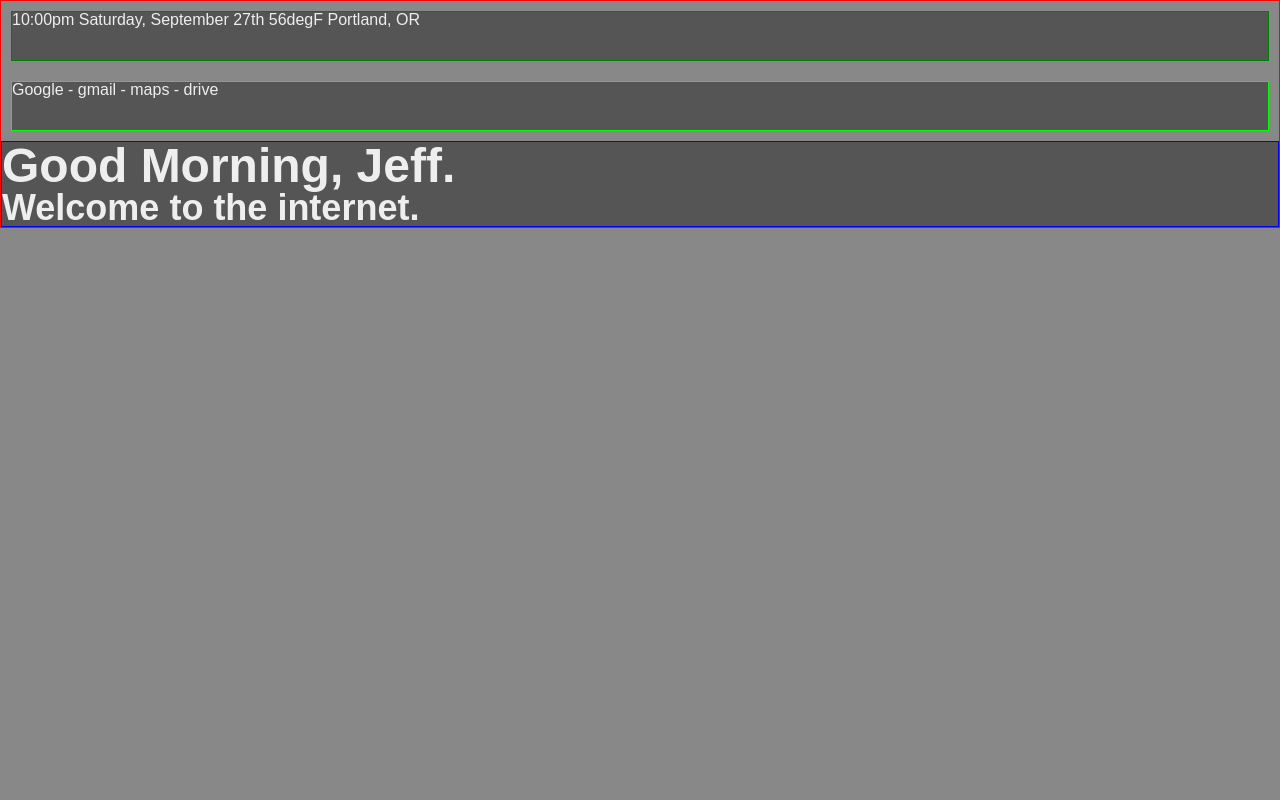
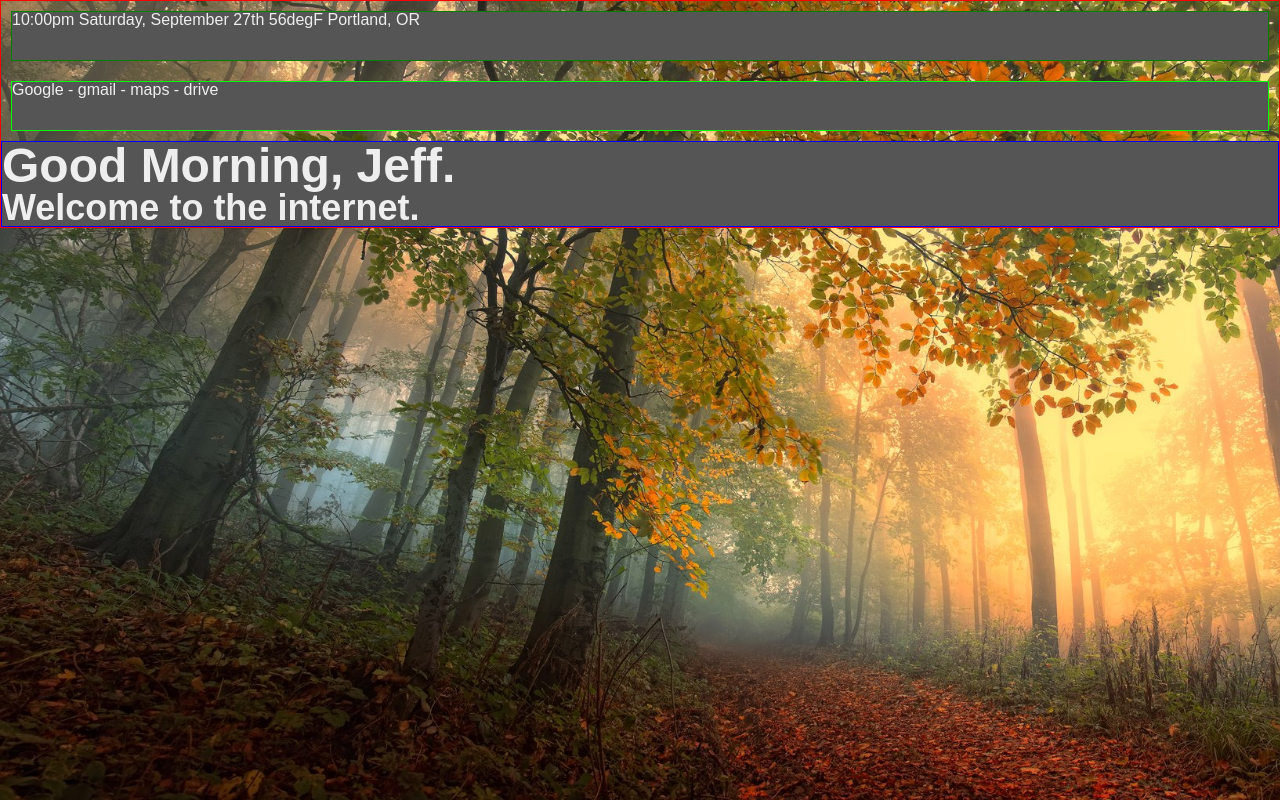
Before and after one commit to jeffsdev/Startpage, a website: page app/index.html in a window 1280 px wide. Drawn offline with Linux system fonts and the light colour scheme.

Commit message:
add background image

```diff
--- a/app/scss/base/_base.scss
+++ b/app/scss/base/_base.scss
@@ -2,6 +2,7 @@ html {
   box-sizing: border-box;
   -ms-text-size-adjust: 100%;
   -webkit-text-size-adjust: 100%;
+  height: 100%;
 }
 
 *, *:before, *:after {
--- a/app/scss/layout/_main.scss
+++ b/app/scss/layout/_main.scss
@@ -1,4 +1,7 @@
 body {
   background: #888;
+  background-image: url("../img/autumn-leaves.jpg");
+  background-repeat: no-repeat;
+  background-size: cover;
   color: #eee;
 }
```
Also changed, not shown: app/css/main.css, app/img/autumn-leaves.jpg (added).
